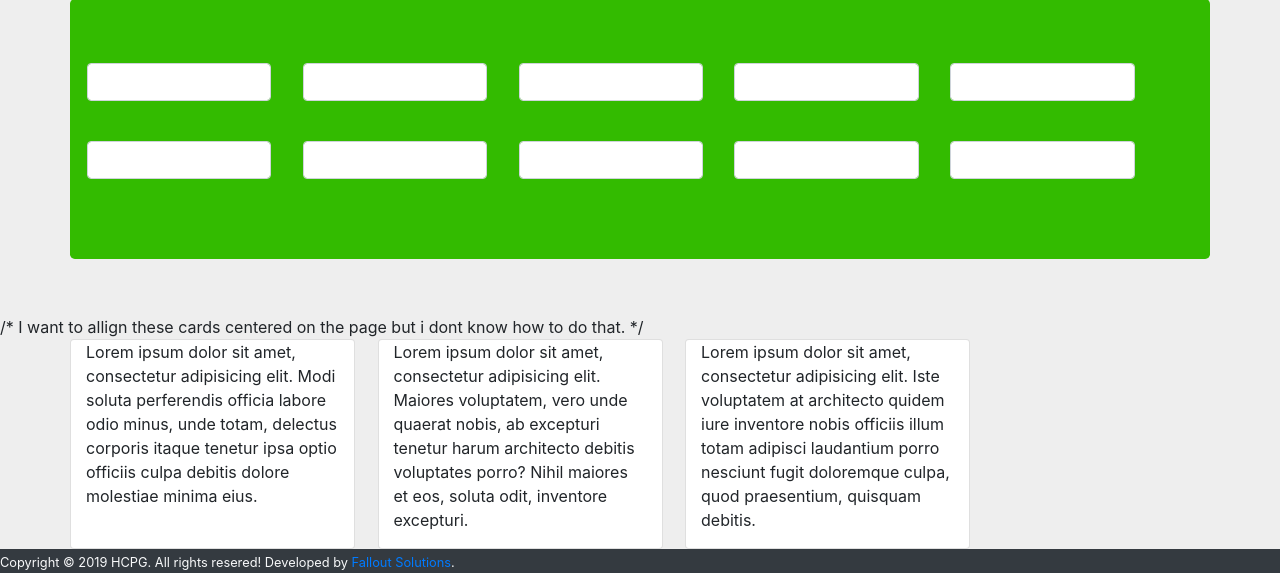
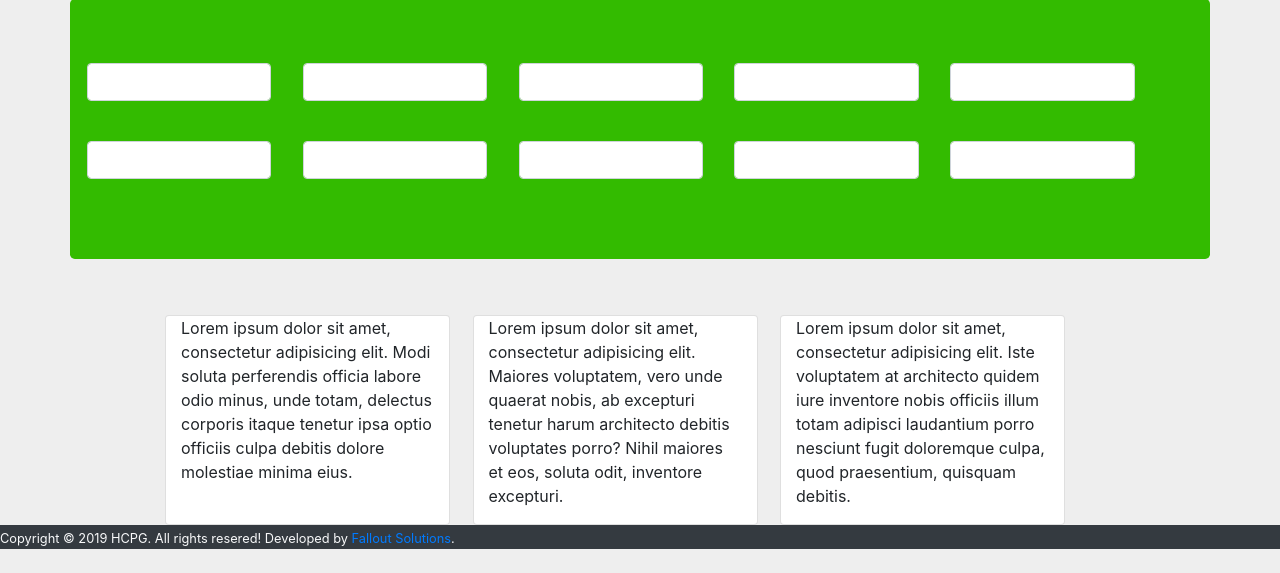
Before and after one commit to DAGHQ/Harris-County-Professional-Gasses, a PHP site: page / in a window 1280 px wide. Shown: the part 233-806 px from the top of the page. After the commit the page ends 782 px from the top, so only its background shows below. Run offline with PHP 8.4, Linux system fonts and the light colour scheme; some libraries are stand-ins or nearby versions.

Commit message:
Update Index.php

```diff
--- a/app/views/Home/Index.php
+++ b/app/views/Home/Index.php
@@ -65,10 +65,9 @@
 	</div>
 	<br>
 
-	/* I want to allign these cards centered on the page but i dont know how to do that. */
-
 	<div class="container">
 		<div class="row">
+			<div class="col-md-1"></div>
 			<div class="card col-md-3">
 				<p>Lorem ipsum dolor sit amet, consectetur adipisicing elit. Modi soluta perferendis officia labore odio minus, unde totam, delectus corporis itaque tenetur ipsa optio officiis culpa debitis dolore molestiae minima eius.</p>
 			</div>
@@ -80,6 +79,7 @@
 			<div class="card col-md-3">
 				<p>Lorem ipsum dolor sit amet, consectetur adipisicing elit. Iste voluptatem at architecto quidem iure inventore nobis officiis illum totam adipisci laudantium porro nesciunt fugit doloremque culpa, quod praesentium, quisquam debitis.</p>
 			</div>
+			<div class="col-md-2"></div>
 		</div>
 	</div>
 	<?php View::inc("footer"); ?>
```
